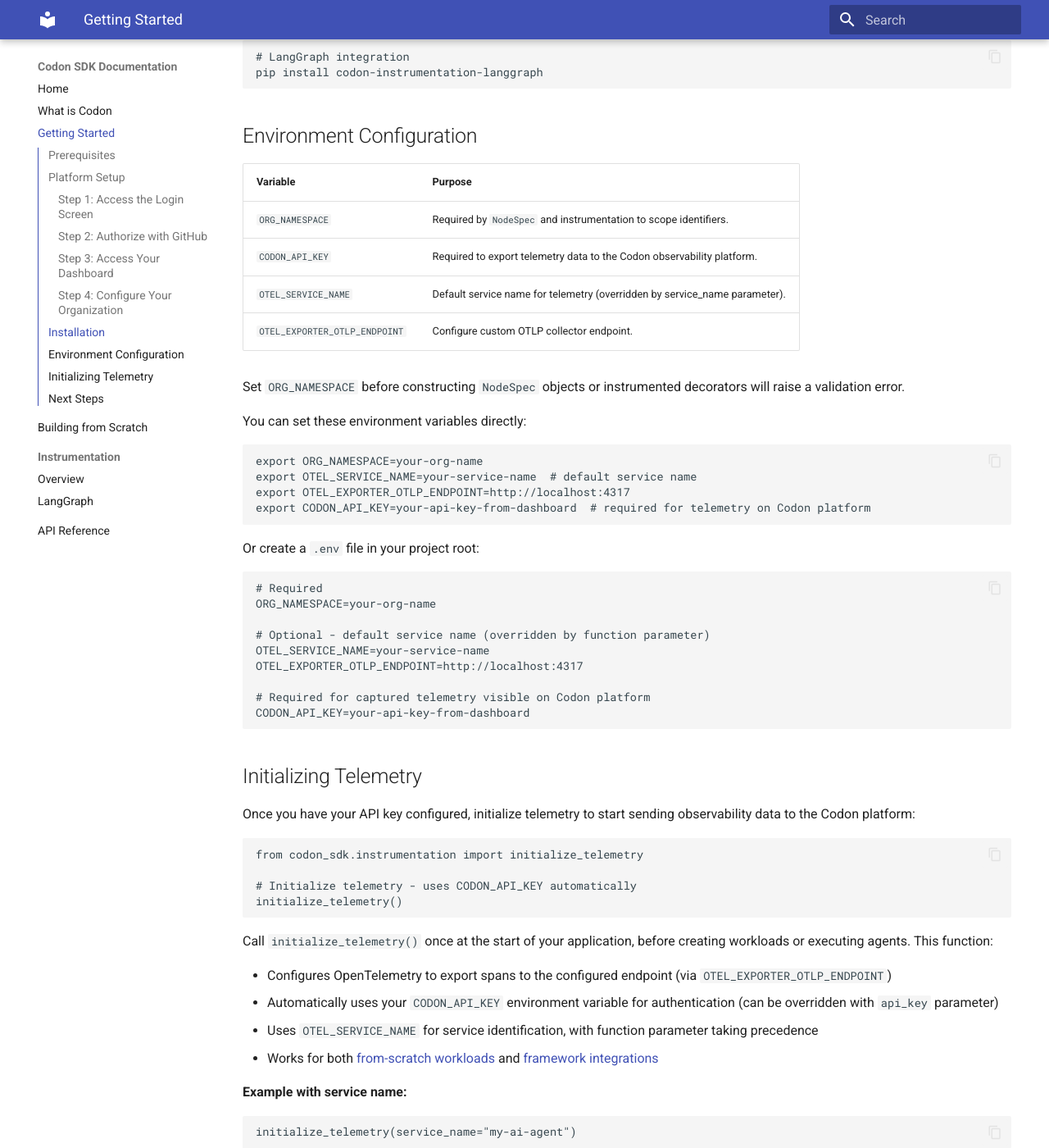
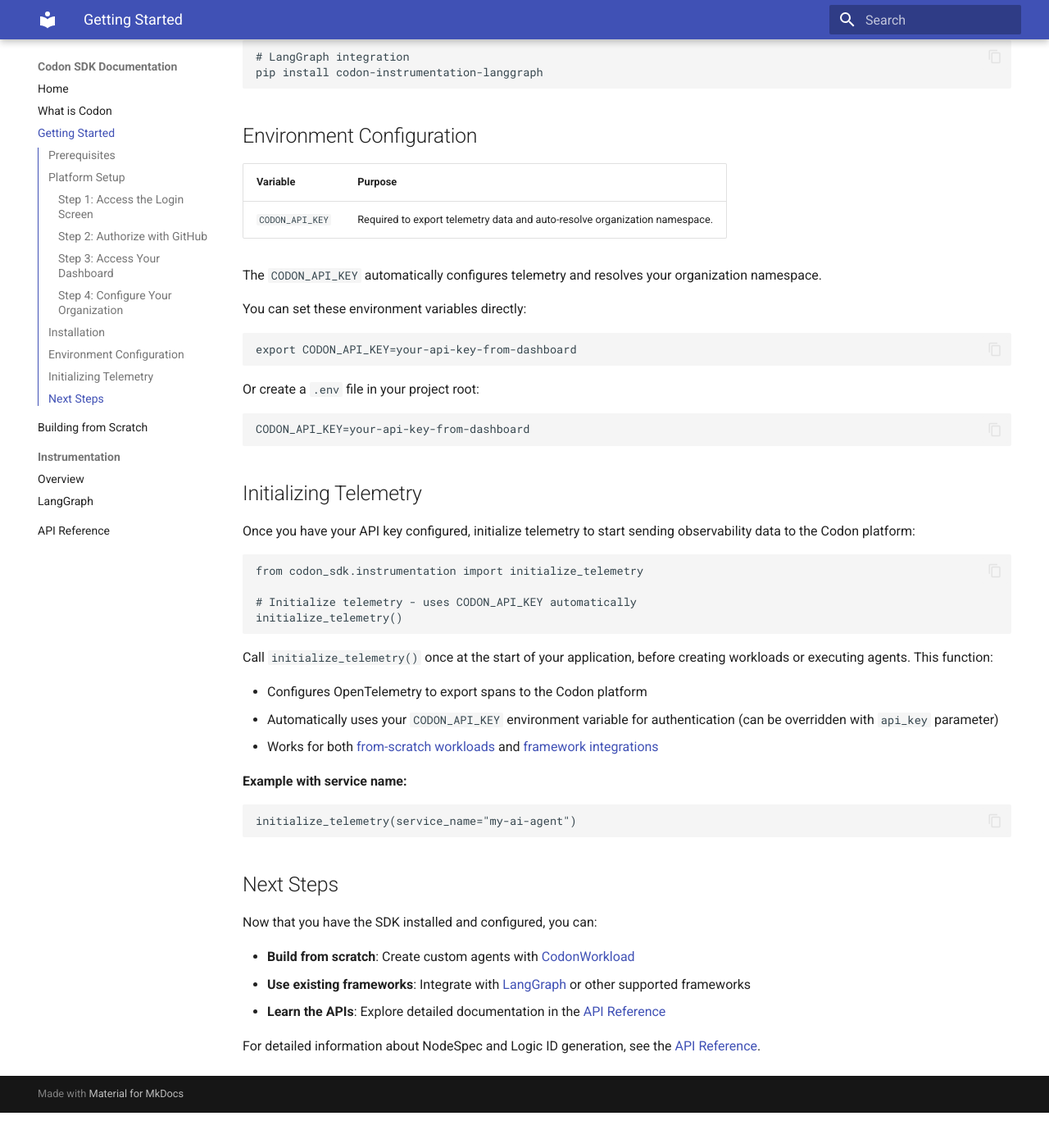
Before and after one commit to Codon-Ops/codon-sdk, an MkDocs documentation site: the page built from docs/public/getting-started.md, in a window 1280 px wide and 1400 px high, scrolled down 3477 px. Shown: the whole window at 82% size. Built offline with MkDocs 1.6.1 and Material for MkDocs 9.7.7, drawn with Linux system fonts in a browser that asks for light colours; after the commit the page ends 4834 px from its top, so only the background shows below that.

````diff
--- a/docs/public/getting-started.md
+++ b/docs/public/getting-started.md
@@ -56,33 +56,19 @@ pip install codon-instrumentation-langgraph
 ## Environment Configuration
 | Variable | Purpose |
 | -------- | ------- |
-| `ORG_NAMESPACE` | Required by `NodeSpec` and instrumentation to scope identifiers. |
-| `CODON_API_KEY` | Required to export telemetry data to the Codon observability platform. |
-| `OTEL_SERVICE_NAME` | Default service name for telemetry (overridden by service_name parameter). |
-| `OTEL_EXPORTER_OTLP_ENDPOINT` | Configure custom OTLP collector endpoint. |
+| `CODON_API_KEY` | Required to export telemetry data and auto-resolve organization namespace. |
 
-Set `ORG_NAMESPACE` before constructing `NodeSpec` objects or instrumented decorators will raise a validation error.
+The `CODON_API_KEY` automatically configures telemetry and resolves your organization namespace.
 
 You can set these environment variables directly:
 
 ```bash
-export ORG_NAMESPACE=your-org-name
-export OTEL_SERVICE_NAME=your-service-name  # default service name
-export OTEL_EXPORTER_OTLP_ENDPOINT=http://localhost:4317
-export CODON_API_KEY=your-api-key-from-dashboard  # required for telemetry on Codon platform
+export CODON_API_KEY=your-api-key-from-dashboard
 ```
 
 Or create a `.env` file in your project root:
 
 ```bash
-# Required
-ORG_NAMESPACE=your-org-name
-
-# Optional - default service name (overridden by function parameter)
-OTEL_SERVICE_NAME=your-service-name
-OTEL_EXPORTER_OTLP_ENDPOINT=http://localhost:4317
-
-# Required for captured telemetry visible on Codon platform
 CODON_API_KEY=your-api-key-from-dashboard
 ```
 
@@ -99,9 +85,8 @@ initialize_telemetry()
 
 Call `initialize_telemetry()` once at the start of your application, before creating workloads or executing agents. This function:
 
-- Configures OpenTelemetry to export spans to the configured endpoint (via `OTEL_EXPORTER_OTLP_ENDPOINT`)
+- Configures OpenTelemetry to export spans to the Codon platform
 - Automatically uses your `CODON_API_KEY` environment variable for authentication (can be overridden with `api_key` parameter)
-- Uses `OTEL_SERVICE_NAME` for service identification, with function parameter taking precedence
 - Works for both [from-scratch workloads](building-from-scratch.md) and [framework integrations](instrumentation/langgraph.md)
 
 **Example with service name:**
````
Also changed, not shown: docs/public/building-from-scratch.md (+0 -11 lines), docs/public/instrumentation/index.md (+2 -2 lines).
